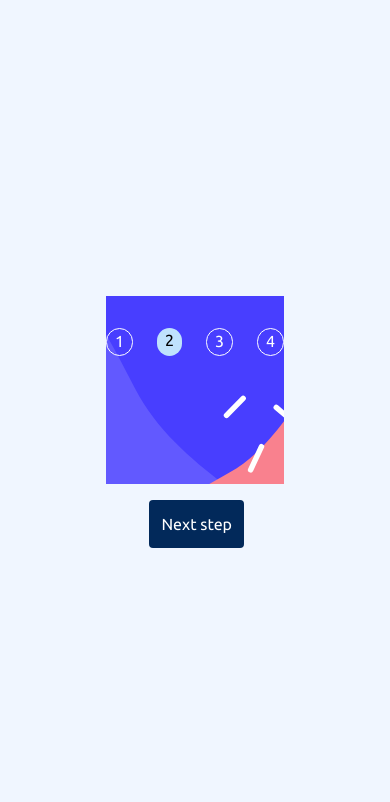
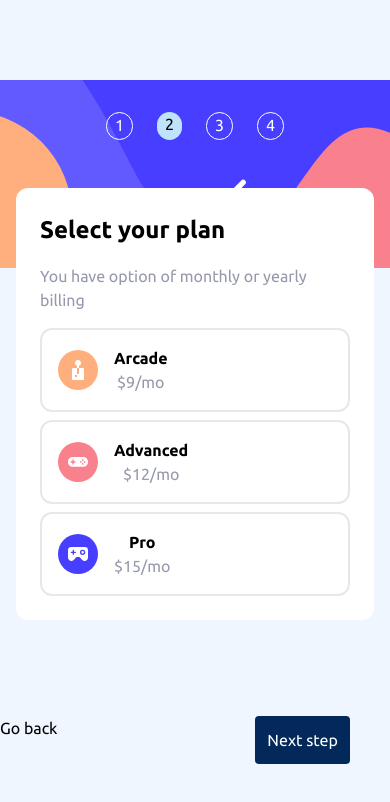
Before and after one commit to LuluShadel/multi-step-form, a Next.js app: page /page2 in a window 390 px wide. Shown: the top 802 px of the page. Built offline with nearby package versions, Linux system fonts and the light colour scheme.

Commit message:
ajout de la page 2 + responsive

```diff
--- /dev/null
+++ b/src/components/selectPlan.jsx
@@ -0,0 +1,43 @@
+import arcade from "../../public/icon-arcade.svg"
+import advanced from "../../public/icon-advanced.svg"
+import pro from "../../public/icon-pro.svg"
+import Image from "next/image"
+
+
+export default function SelectPlan() {
+    return (
+        <div className="flex justify-center bg-magnolia md:bg-white">
+        <div className=" relative top-[-5em] bg-white ml-4 mr-4 p-6 rounded-xl flex flex-col gap-4  md:top-0 ">
+        <h1>Select your plan</h1>
+        <p className="text-coolGrey">You have option of monthly or yearly billing</p>
+        <div className="flex flex-col gap-2 md:flex-row">
+            <button className="p-4 flex items-center border-2 rounded-xl gap-4 md:flex-col md:gap-8  md:w-36 md:pl-4 md:items-start">
+
+                <Image src={arcade} alt="arcade" />
+                <div>
+                    <h2>Arcade</h2>
+                    <p className="text-coolGrey">$9/mo</p>
+                </div>
+            </button>
+            <button className="p-4 flex items-center border-2 rounded-xl gap-4 md:flex-col md:gap-8 md:w-36 md:pl-4 md:items-start ">
+
+                <Image src={advanced} alt="arcade" />
+                <div>
+                    <h2>Advanced</h2>
+                    <p className="text-coolGrey">$12/mo</p>
+                </div>
+            </button>
+            <button className="p-4 flex items-center  border-2 rounded-xl gap-4 md:flex-col md:gap-8 md:w-36 md:pl-4 md:items-start ">
+
+                <Image src={pro} alt="arcade" />
+                <div>
+                    <h2>Pro</h2>
+                    <p className="text-coolGrey">$15/mo</p>
+                </div>
+            </button>
+
+        </div>
+        </div>
+        </div>
+    )
+}
--- a/src/pages/page2.js
+++ b/src/pages/page2.js
@@ -1,5 +1,6 @@
 import Sidebar from "@/components/sidebar"
 import BtnFooter from "@/components/btnFooter"
+import SelectPlan from "@/components/selectPlan"
 
 
 
@@ -10,9 +11,10 @@ export default function Page2() {
       <Sidebar
       pageStyle2="!text-black bg-lightBlue border-none" />
       <div>
-
+      <SelectPlan />
       <BtnFooter
       btnTextNext="Next step"
+      btnTextBack="Go back"
       linkNext="/page2"
       linkBack="/"
       />
--- a/src/style.css
+++ b/src/style.css
@@ -22,6 +22,10 @@ h1{
     font-weight: bold;
 }
 
+h2{
+    font-weight: bold;
+}
+
 h3{
     font-size: small;
 }
```
